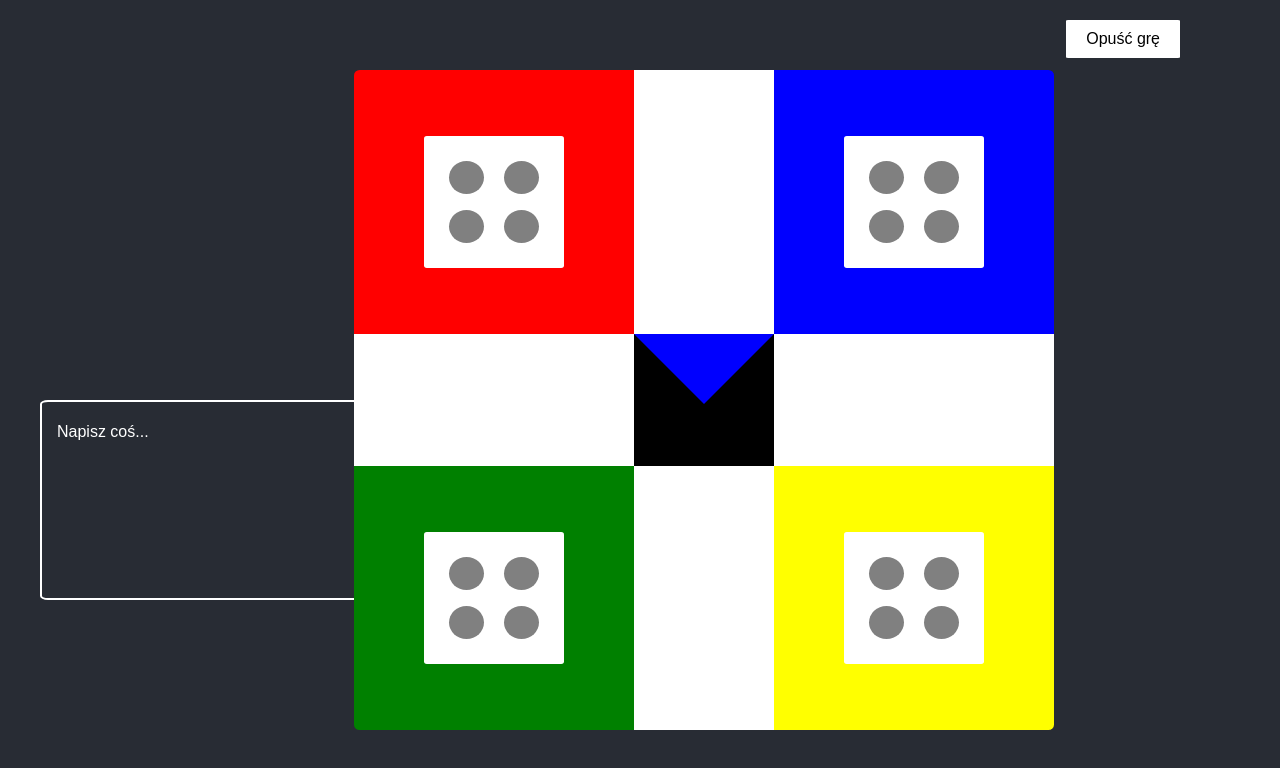
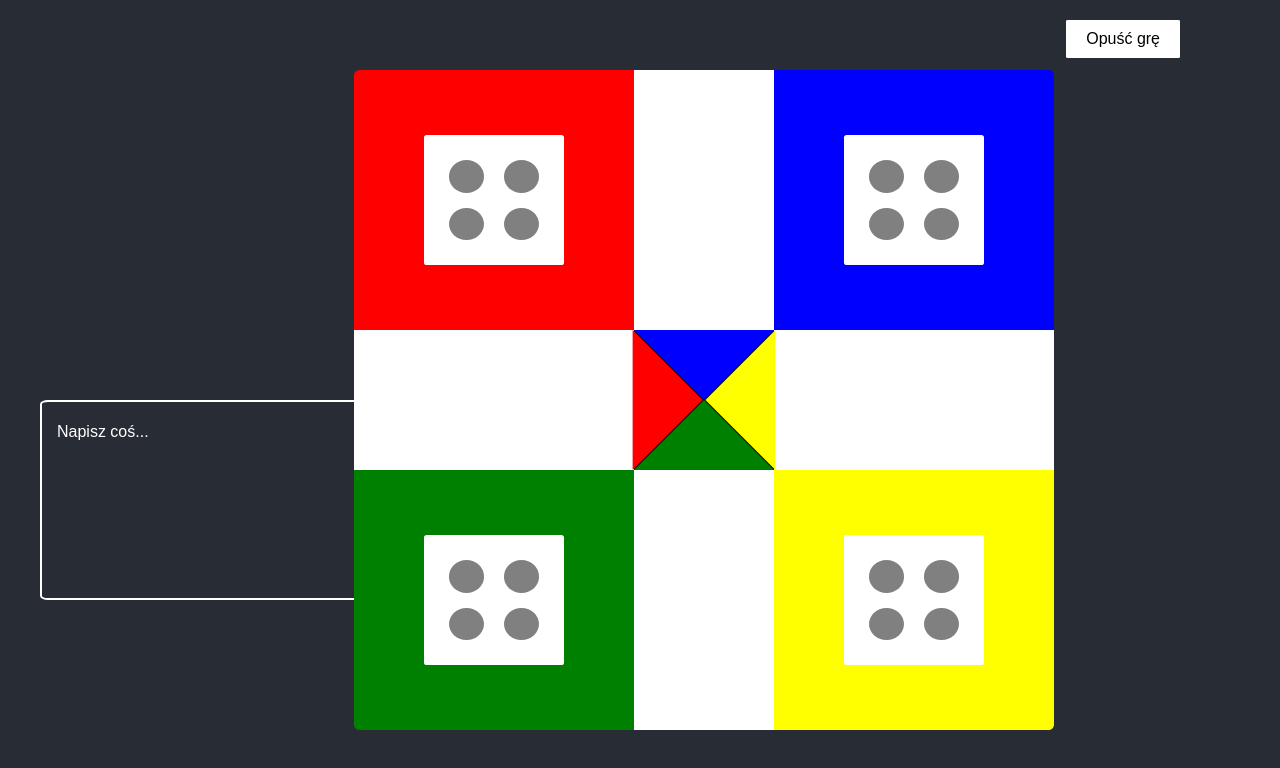
Before and after one commit to MacTireWolf/ManDon-tGetAngryGame, a React app in the folder mandontgetangrygame/: page / in a window 1280 px wide. Built offline with nearby package versions, Linux system fonts and the light colour scheme.

Commit message:
Finished Center

```diff
--- a/mandontgetangrygame/src/organisms/Center.js
+++ b/mandontgetangrygame/src/organisms/Center.js
@@ -6,7 +6,10 @@ const Center = () => {
 
   return (
     <div className="Center">
-      <Triangle color="blue" style={{ top: 0, left: 0 }} />
+      <Triangle colour="red" style={{ bottom: 0, right: 0 }} />
+      <Triangle colour="blue" style={{ top: 0, right: 0 }} />
+      <Triangle colour="green" style={{ bottom: 0, left: 0 }} />
+      <Triangle colour="yellow" style={{ top: 0, left: 0 }} />
     </div>
   );
 };
--- a/mandontgetangrygame/src/styles/atoms/Triangle.css
+++ b/mandontgetangrygame/src/styles/atoms/Triangle.css
@@ -1,12 +1,34 @@
-/* src/styles/atoms/Triangle.css */
+.Triangle {
+  width: 0;
+  height: 0;
+  position: absolute;
+}
 
-.Triangle {
+.triangle-blue {
+  border-left: 70px solid transparent;
+  border-right: 70px solid transparent;
+  border-top: 70px solid blue;
+  left: 50%;
+  transform: translateX(-50%);
+}
 
-  border-left: 70px solid transparent;  /* Half of the base width */
-  border-right: 70px solid transparent; /* Half of the base width */
-  border-top: 70px solid blue;         /* Height for an equilateral triangle */
-  position: absolute;
-  top: 50%; /* Position the triangle vertically in the center */
-  left: 50%; /* Position it horizontally in the center */
+.triangle-yellow {
+  border-left: 70px solid transparent;
+  border-right: 70px solid transparent;
+  border-top: 70px solid yellow;
+  transform: translateX(26%) translateY(50%) rotate(90deg);
+}
 
+.triangle-green {
+  border-left: 70px solid transparent;
+  border-right: 70px solid transparent;
+  border-top: 70px solid green;
+  transform: rotate(180deg);
 }
+
+.triangle-red {
+  border-left: 70px solid transparent;
+  border-right: 70px solid transparent;
+  border-top: 70px solid red;
+  transform: translateX(-26%) translateY(-50%) rotate(-90deg);
+}
--- a/mandontgetangrygame/src/styles/organisms/Center.css
+++ b/mandontgetangrygame/src/styles/organisms/Center.css
@@ -1,6 +1,6 @@
 .Center {
-    width: 20%;
-    height: 20%;
+    width: 140px;
+    height: 140px;
     top: 50%;
     left: 50%;
     transform: translate(-50%, -50%);
--- a/mandontgetangrygame/src/styles/organisms/Square.css
+++ b/mandontgetangrygame/src/styles/organisms/Square.css
@@ -1,8 +1,8 @@
 @import "../Consts.css";
 
 .Square {
-    width: 40%;
-    height: 40%;
+    width: 280px;
+    height: 260px;
     position: absolute;
 }
 
```
